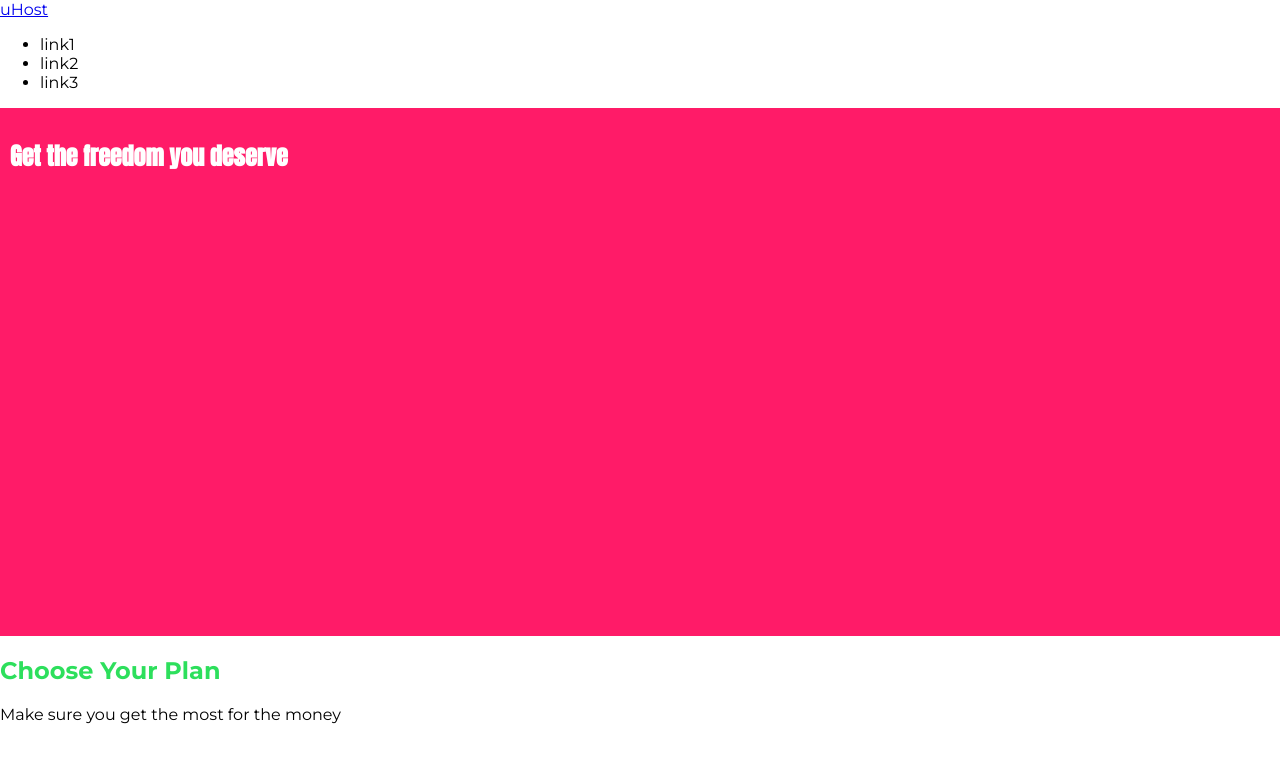
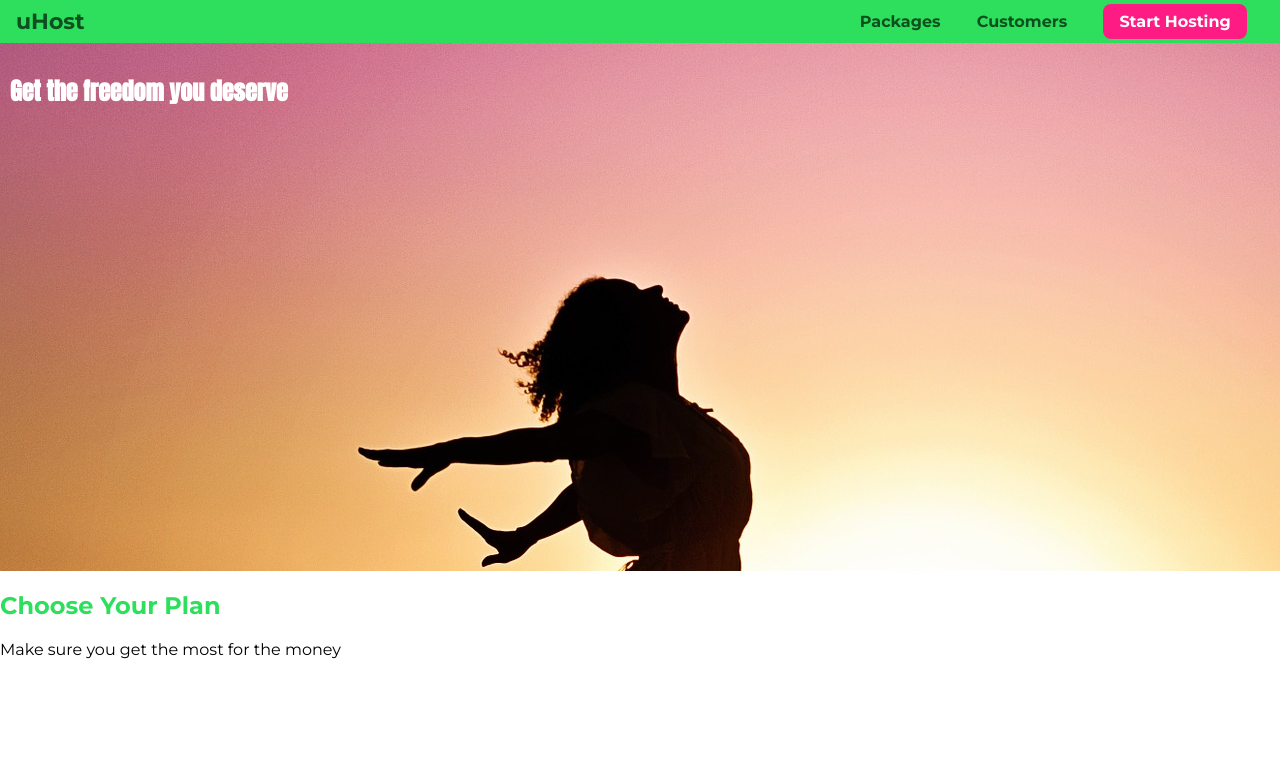
Before and after one commit to vengateshkr/CSS-Handson, a plain HTML site: page index.html in a window 1280 px wide. Drawn offline with Linux system fonts and the light colour scheme.

Commit message:
image added ommit

```diff
--- a/index.html
+++ b/index.html
@@ -11,22 +11,22 @@
 </head>
 
 <body>
-    <header>
+    <header class = "main-header">
         <div>
-            <a href="index.html">
+            <a href="index.html" class = "main-header__brand">
                 uHost
             </a>
         </div>
-        <nav>
-            <ul>
-                <li>
-                    <a> link1 </a>
+        <nav class="main-nav">
+            <ul class="main-nav__items">
+                <li class="main-nav__item">
+                    <a href="packages/index.html"> Packages </a>
                 </li>
-                <li>
-                    <a> link2 </a>
+                <li class="main-nav__item">
+                    <a href="customers/index.html"> Customers </a>
                 </li>
-                <li>
-                    <a> link3 </a>
+                <li class="main-nav__item main-nav__item--cta">
+                    <a href="start-hosting/index.html"> Start Hosting </a>
                 </li>
             </ul>
         </nav>
@@ -37,7 +37,7 @@
         </section>
         <section id = "plans">
             <h1 class = "section-title"> Choose Your Plan </h1>
-            <p> Make sure you get the most for the money </p>
+            <p>  Make sure you get the most for the money </p>
         </section>
     </main>
 </body>
--- a/main.css
+++ b/main.css
@@ -9,7 +9,7 @@ body {
 }
 
 #product-overview {
-    background: #ff1b68;
+    background: url("freedom.jpg");
     width: 100%;
     height: 528px;
     padding: 10px;
@@ -24,3 +24,67 @@ body {
     color:white;
     font-family: "Anton",sans-serif;
 }
+
+.main-header {
+    background-color: #2ddf5c;
+    width: 100%;
+    padding: 8px 16px;
+}
+
+.main-header > div {
+    display: inline-block;
+    vertical-align: middle;
+}
+
+.main-header__brand {
+    color:  #0e4f1f;
+    text-decoration: none;
+    font-weight: bold;
+    font-size: 22px;
+}
+
+.main-nav {
+    display: inline-block;
+    text-align: right;
+    width: calc(100% - 74px);
+    vertical-align: middle;
+}
+
+.main-nav__items {
+    margin: 0px;
+    padding: 0px;
+    list-style: none;
+    vertical-align: middle;
+}
+
+.main-nav__item {
+    display: inline-block;
+    margin: 0 16px ;
+}
+
+.main-nav__item a {
+    color: #0e4f1f;
+    text-decoration: none;
+    font-weight: bold;
+    padding: 3px 0px;
+}
+
+.main-nav__item a:hover ,
+.main-nav__item a:active {
+    color: white;
+    border-bottom: 5px white solid;
+}
+
+.main-nav__item--cta a {
+    color: white;
+    background-color: #ff1b84;
+    padding: 8px 16px;
+    border-radius: 8px;
+}
+
+.main-nav__item--cta a:hover ,
+.main-nav__item--cta a:active {
+    background-color: white;
+    color: #ff1b84;
+    border: none;
+}
```
Also changed, not shown: favicon.png (added), freedom.jpg (added).
